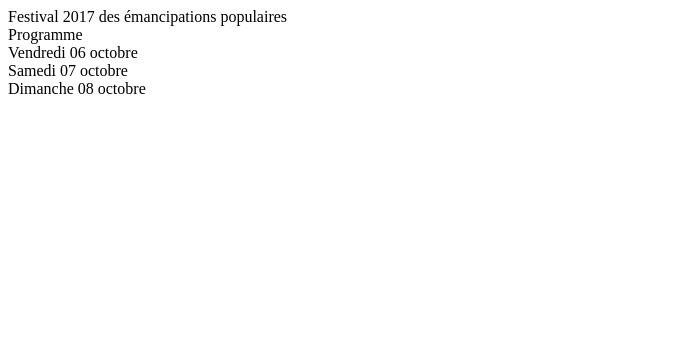
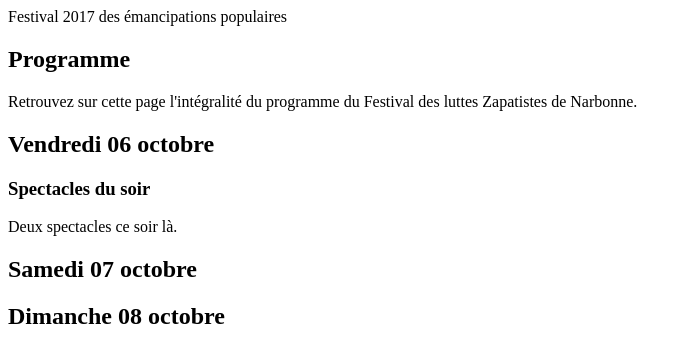
Before and after one commit to dtarcz/festival2017, a plain HTML site: page index.html in a window 1280 px wide. Shown: the whole page, without its empty margins (0-692 px from the left). Drawn offline with Linux system fonts and the light colour scheme.

Commit message:
premier jet du programme

```diff
--- a/index.html
+++ b/index.html
@@ -14,16 +14,19 @@
 
     <article>
       <header>
-        Programme
+        <h1>Programme</h1>
+        <p>Retrouvez sur cette page l'intégralité du programme du Festival des luttes Zapatistes de Narbonne.</p>
       </header>
       <section>
-        Vendredi 06 octobre
+        <h2>Vendredi 06 octobre</h2>
+        <h3>Spectacles du soir</h3>
+        <p>Deux spectacles ce soir là.</p>
       </section>
       <section>
-        Samedi 07 octobre
+        <h2>Samedi 07 octobre</h2>
       </section>
       <section>
-        Dimanche 08 octobre
+        <h2>Dimanche 08 octobre</h2>
       </section>
     </article>
 
```
